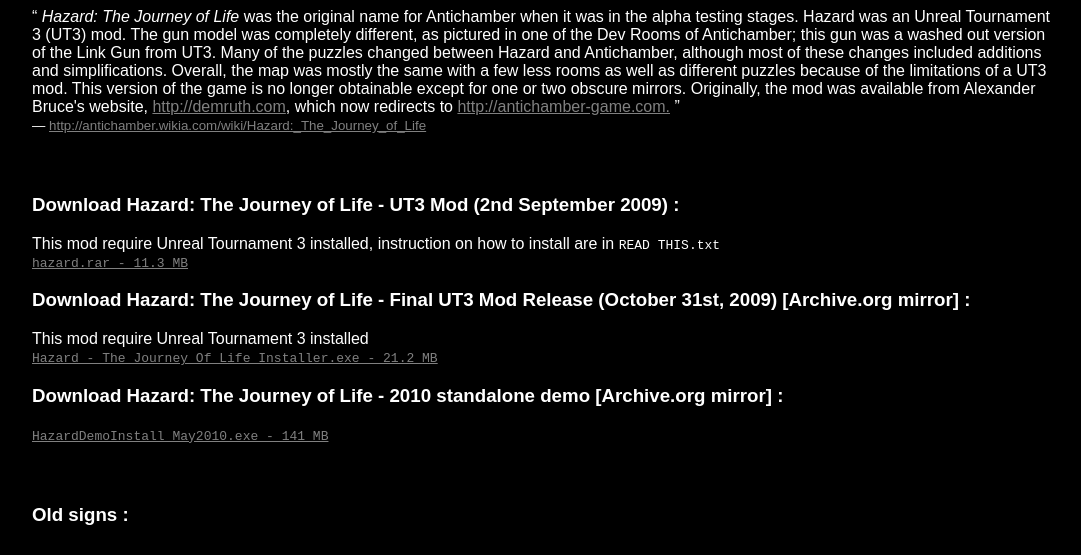
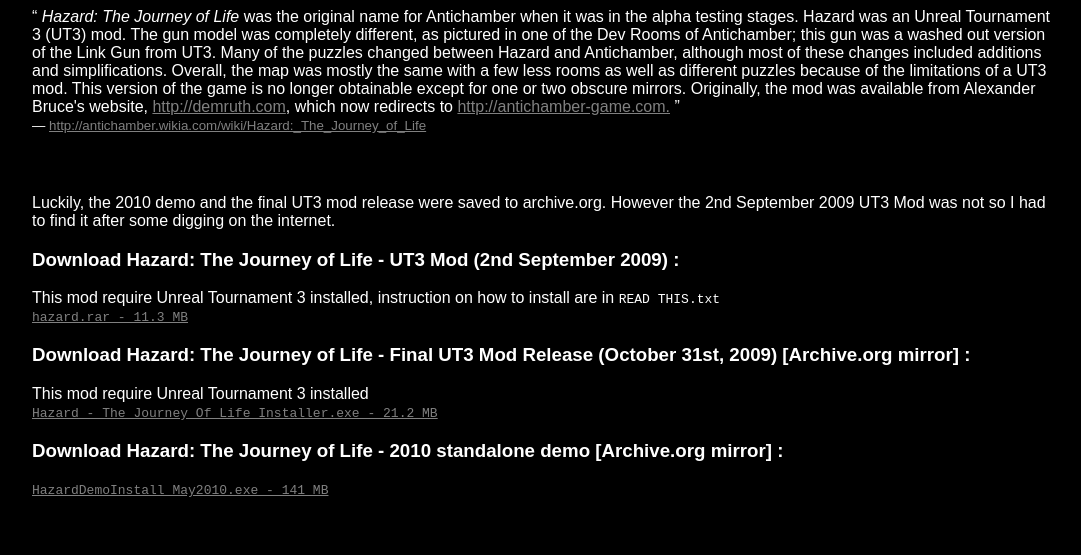
Before and after one commit to thingsarchive/Hazard, a plain HTML site: page index.html in a window 1280 px wide. Shown: the part 231-786 px from the top of the page, without its empty margins (96-1177 px from the left). Drawn offline with Linux system fonts and the light colour scheme.

Commit message:
Update index.html

```diff
--- a/index.html
+++ b/index.html
@@ -38,6 +38,9 @@
 			<br>
 			<small>— <a href="http://antichamber.wikia.com/wiki/Hazard:_The_Journey_of_Life">http://antichamber.wikia.com/wiki/Hazard:_The_Journey_of_Life</a></small>
 		</div>
+		<p>
+			Luckily, the 2010 demo and the final UT3 mod release were saved to archive.org. However the 2nd September 2009 UT3 Mod was not so I had to find it after some digging on the internet.
+		</p>
 		<div class="b">
 			<h3>Download Hazard: The Journey of Life - UT3 Mod (2nd September 2009) :</h3>
 			<p>
```
